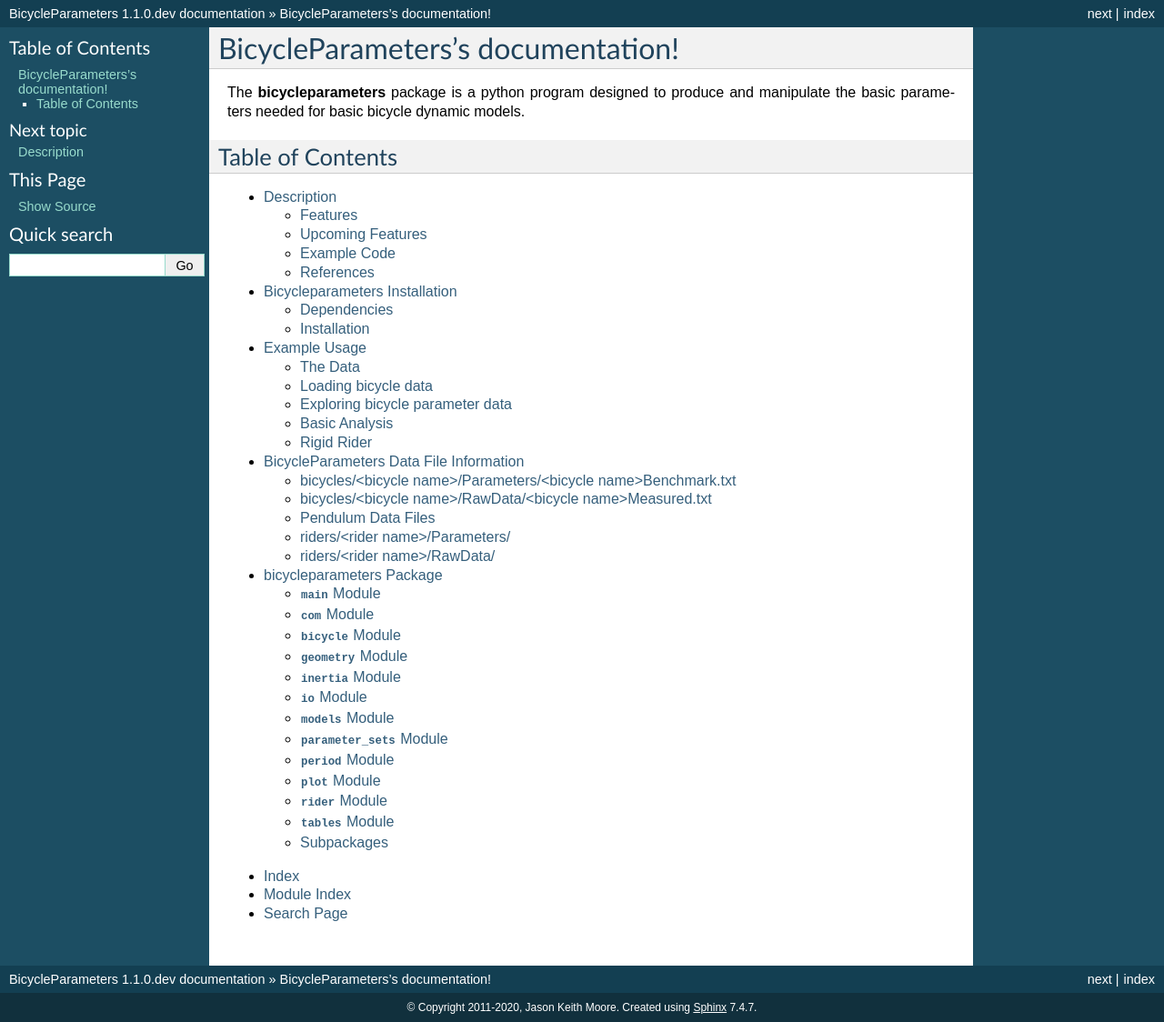
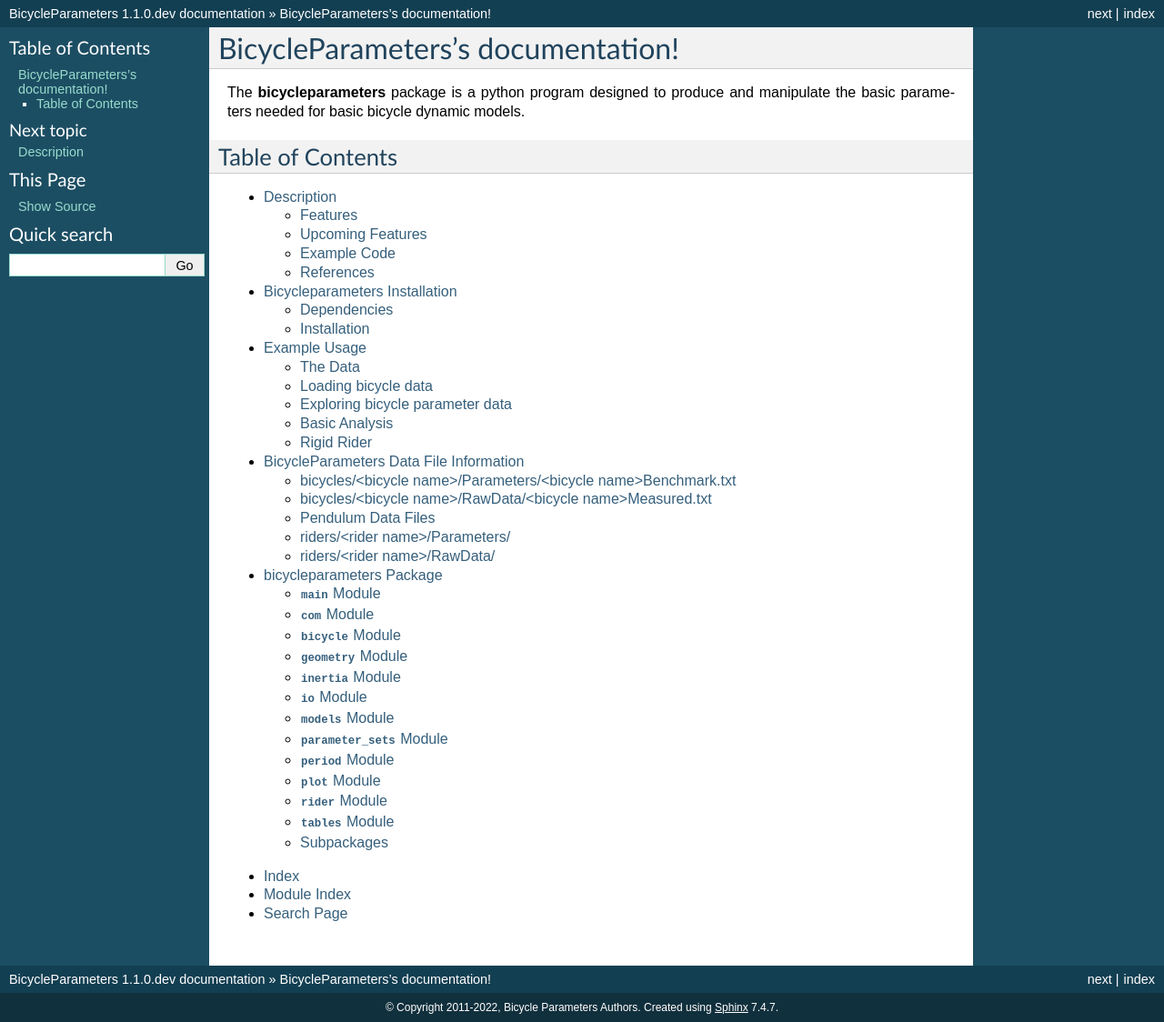
Before and after one commit to moorepants/BicycleParameters, a Sphinx documentation site: the page built from docs/index.rst, in a window 1280 px wide. Shown: the whole page at 91% size. Built offline with Sphinx 7.4.7, drawn with Linux system fonts in a browser that asks for light colours; pages that are not in the unit, such as notebooks, are missing from menus.

Commit message:
Updates to README and docs, copyright dates, authors, new reqs.

```diff
--- a/docs/conf.py
+++ b/docs/conf.py
@@ -44,7 +44,7 @@
 
 # General information about the project.
 project = u'BicycleParameters'
-copyright = u'2011-2020, Jason Keith Moore'
+copyright = u'2011-2022, Bicycle Parameters Authors'
 
 # The version info for the project you're documenting, acts as replacement for
 # |version| and |release|, also used in various other places throughout the
@@ -182,7 +182,7 @@
 # (source start file, target name, title, author, documentclass [howto/manual]).
 latex_documents = [
   ('index', 'BicycleParameters.tex', u'BicycleParameters Documentation',
-   u'Jason Keith Moore', 'manual'),
+   u'BicycleParameters Authors', 'manual'),
 ]
 
 # The name of an image file (relative to this directory) to place at the top of
@@ -215,5 +215,5 @@
 # (source start file, name, description, authors, manual section).
 man_pages = [
     ('index', 'bicycleparameters', u'BicycleParameters Documentation',
-     [u'Jason Keith Moore'], 1)
+     [u'BicycleParameters Authors'], 1)
 ]
```
Also changed, not shown: README.rst (+10 -4 lines).
